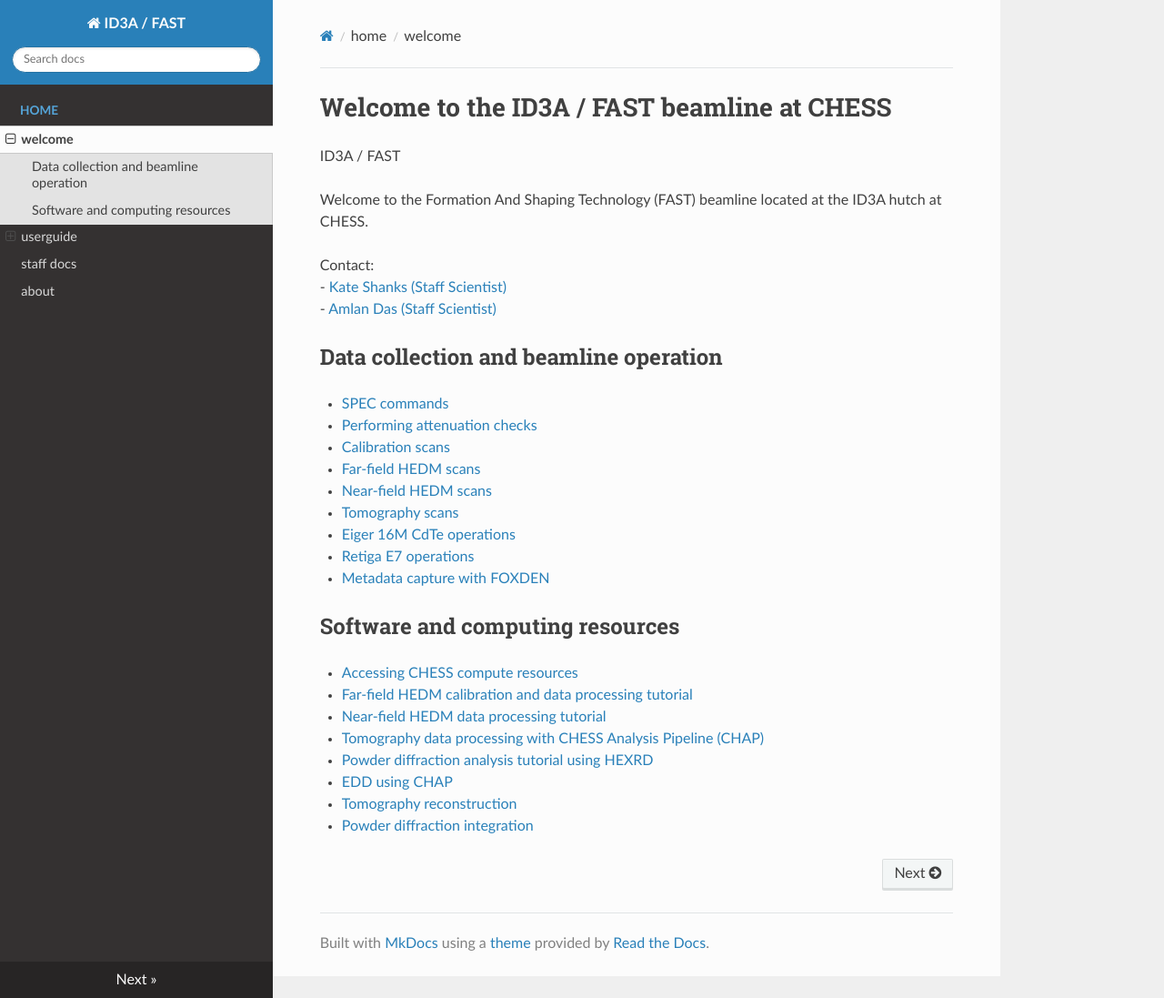
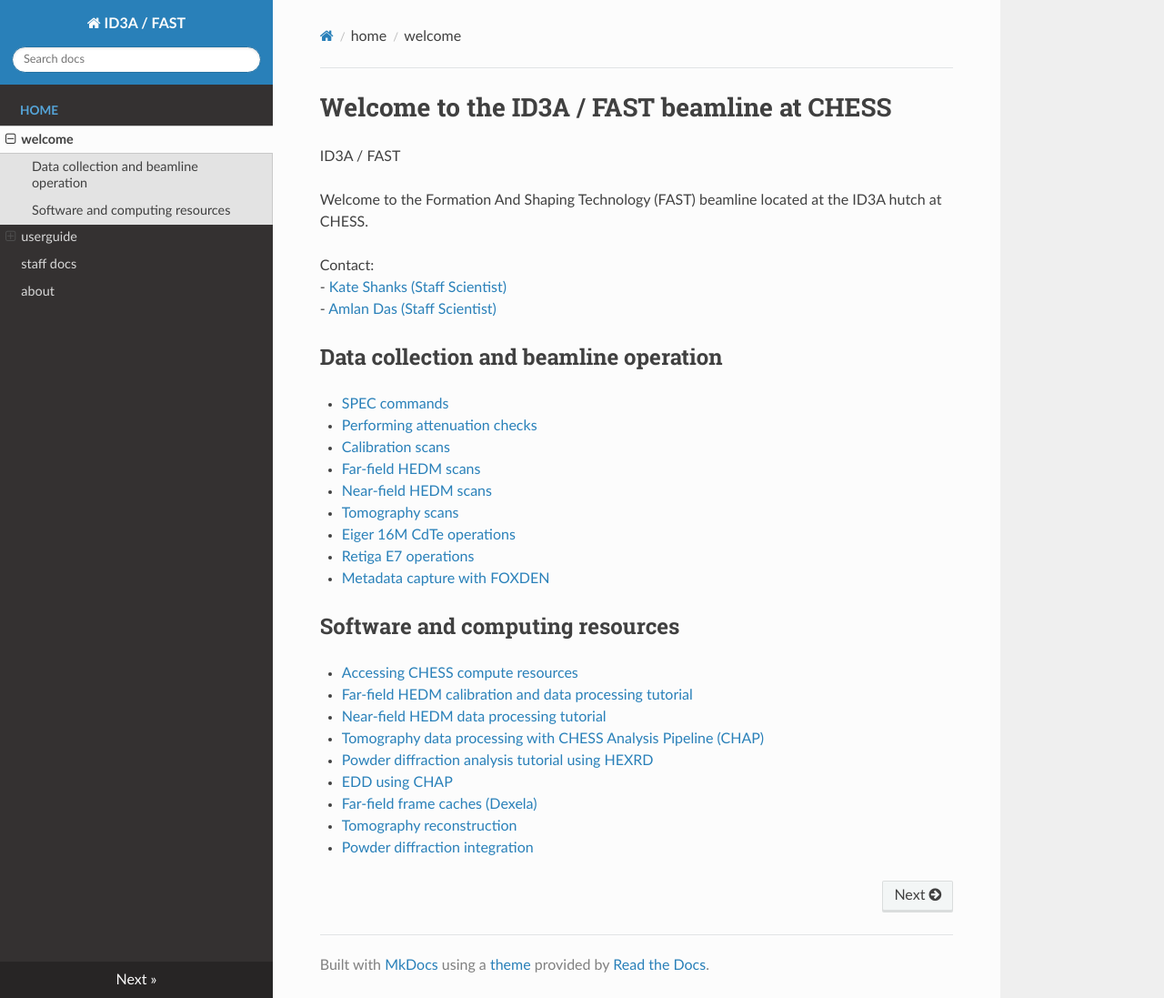
Before and after one commit to ksg52/CHESS-ID3A-FAST, an MkDocs documentation site: the page built from docs/index.md, in a window 1280 px wide and 1097 px high. Shown: the whole window at 91% size. Built offline with MkDocs 1.6.1, drawn with Linux system fonts in a browser that asks for light colours; nearby versions of some CDN libraries.

Commit message:
index.md: link the far-field frame caches page
GitHub Pages serves docs/ from main without the mkdocs nav, so pages are
reached through the home page links.

Co-Authored-By: Claude Opus 5.5 <noreply@anthropic.com>

```diff
--- a/docs/index.md
+++ b/docs/index.md
@@ -27,5 +27,6 @@ Contact:
 * [Tomography data processing with CHESS Analysis Pipeline (CHAP)](https://cornell.box.com/s/tblu711mnoajszul8x4kmpjxoy30ajvb)
 * [Powder diffraction analysis tutorial using HEXRD](https://cornell.box.com/v/chess-fast-guide-powder)
 * [EDD using CHAP](userguide/analysis/chap_edd.md)
+* [Far-field frame caches (Dexela)](userguide/analysis/ff_preprocess.md)
 * [Tomography reconstruction](userguide/analysis/tomo.md)
 * [Powder diffraction integration](userguide/analysis/powder.md)
```
